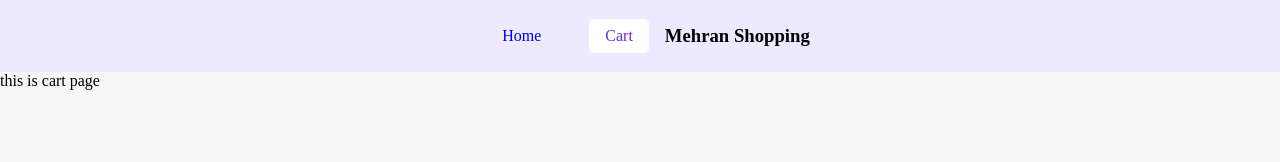
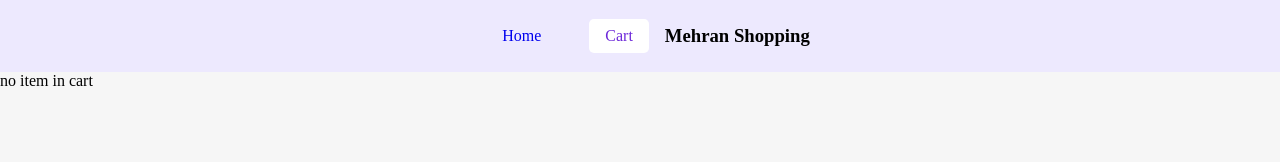
Before and after one commit to Mohammad-Bereymi/Shopping-Cart-React, a React (Create React App) app: page /cart in a window 1280 px wide. Shown: the top 162 px of the page. Built offline with nearby package versions, Linux system fonts and the light colour scheme.

Commit message:
add products to cart

```diff
--- a/src/Providers/CartReducer.js
+++ b/src/Providers/CartReducer.js
@@ -1,8 +1,19 @@
 const CartReducer = (state, action) => {
   switch (action.type) {
-    case "ADD_TO_CART":
-      console.log(action);
-      return state;
+    case "ADD_TO_CART": {
+      const updetedCart = [...state.cart];
+      const updatedItemIndex = updetedCart.findIndex(
+        (item) => item.id == action.payload.id
+      );
+      if (updatedItemIndex < 0) {
+        updetedCart.push({ ...action.payload, quantity: 1 });
+      } else {
+        const updatedItem = { ...updetedCart[updatedItemIndex] };
+        updatedItem.quantity++;
+        updetedCart[updatedItemIndex] = updatedItem;
+      }
+      return { ...state, cart: updetedCart };
+    }
     default:
       return state;
   }
--- a/src/pages/CartPage.js
+++ b/src/pages/CartPage.js
@@ -1,9 +1,21 @@
 import Layout from "../Layout/Layout";
+import { useCart } from "../Providers/CartProvider";
 
 const CartPage = () => {
+  const { cart } = useCart();
   return (
     <Layout>
-      <main>this is cart page</main>
+      <main>
+        {cart.length ? (
+          cart.map((item) => (
+            <div key={item.id}>
+              <p>{item.name}</p>
+            </div>
+          ))
+        ) : (
+          <p>no item in cart</p>
+        )}
+      </main>
     </Layout>
   );
 };
```
